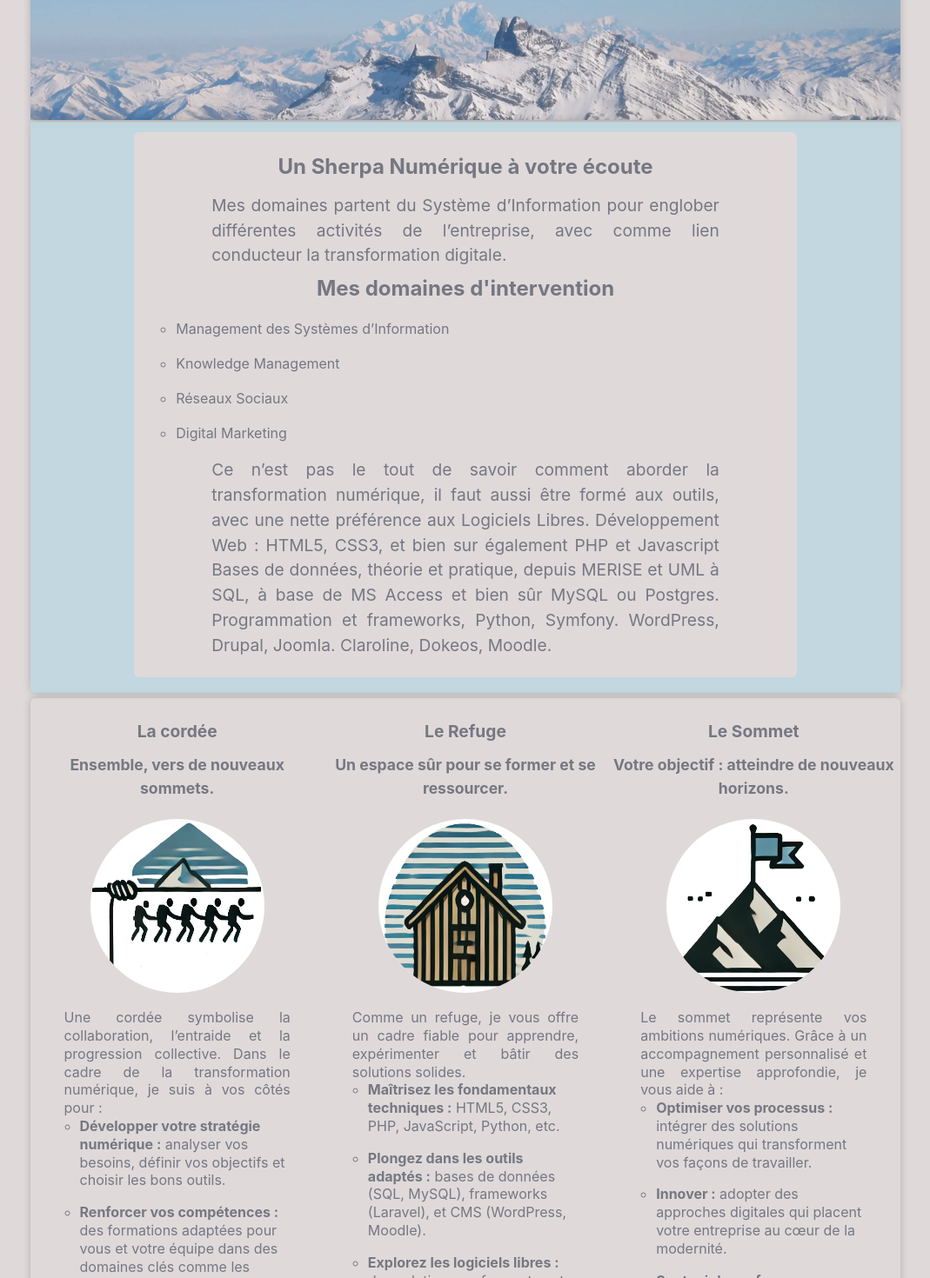
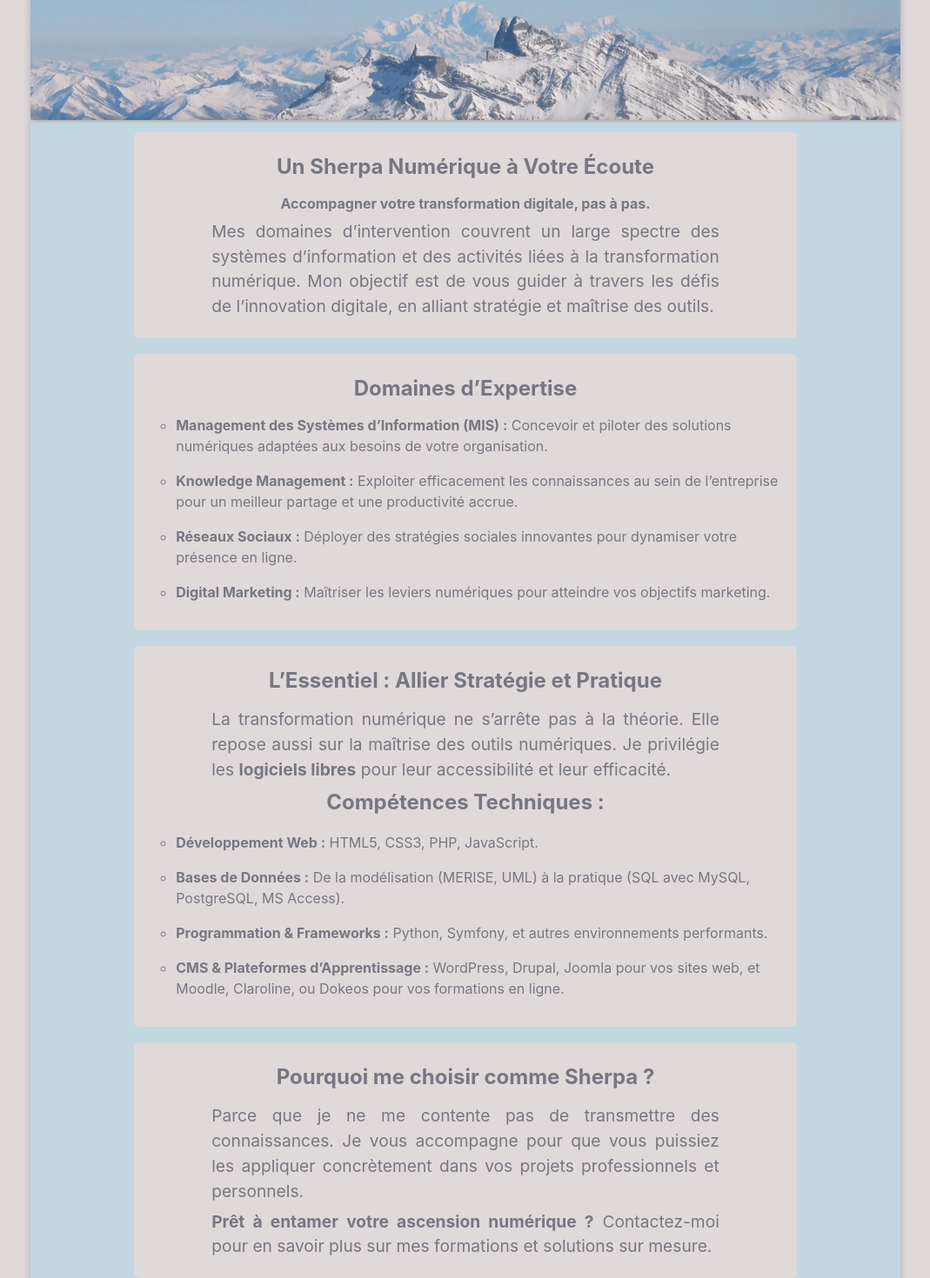
Before and after one commit to marcyves/marcyves.github.io, a React (Vite) app: page / in a window 1280 px wide. Shown: the part 259-1729 px from the top of the page at 87% size, without its empty margins (105-1174 px from the left). Built offline with nearby package versions, Linux system fonts and the light colour scheme.

Commit message:
nouveau texte page d'accueil

```diff
--- a/src/components/HomeText/index.jsx
+++ b/src/components/HomeText/index.jsx
@@ -4,27 +4,78 @@ function HomeText() {
   return (
     <section className="home-text">
       <article>
-        <h2>Un Sherpa Numérique à votre écoute</h2>
+        <h2>Un Sherpa Numérique à Votre Écoute</h2>
+        <strong>Accompagner votre transformation digitale, pas à pas.</strong>
         <p>
-          Mes domaines partent du Système d’Information pour englober
-          différentes activités de l’entreprise, avec comme lien conducteur la
-          transformation digitale.
+          Mes domaines d’intervention couvrent un large spectre des systèmes
+          d’information et des activités liées à la transformation numérique.
+          Mon objectif est de vous guider à travers les défis de l’innovation
+          digitale, en alliant stratégie et maîtrise des outils.
         </p>
-        <h3>Mes domaines d'intervention</h3>
+      </article>
+      <article>
+        <h2>Domaines d’Expertise</h2>
         <ul>
-          <li> Management des Systèmes d’Information</li>
-          <li>Knowledge Management</li>
-          <li>Réseaux Sociaux</li>
-          <li>Digital Marketing</li>
+          <li>
+            <strong>Management des Systèmes d’Information (MIS) :</strong>{" "}
+            Concevoir et piloter des solutions numériques adaptées aux besoins
+            de votre organisation.
+          </li>
+          <li>
+            <strong>Knowledge Management :</strong> Exploiter efficacement les
+            connaissances au sein de l’entreprise pour un meilleur partage et
+            une productivité accrue.
+          </li>
+          <li>
+            <strong>Réseaux Sociaux :</strong> Déployer des stratégies sociales
+            innovantes pour dynamiser votre présence en ligne.
+          </li>
+          <li>
+            <strong>Digital Marketing :</strong> Maîtriser les leviers
+            numériques pour atteindre vos objectifs marketing.
+          </li>
         </ul>
+      </article>
+      <article>
+        <h2>L’Essentiel : Allier Stratégie et Pratique</h2>
         <p>
-          Ce n’est pas le tout de savoir comment aborder la transformation
-          numérique, il faut aussi être formé aux outils, avec une nette
-          préférence aux Logiciels Libres. Développement Web : HTML5, CSS3, et
-          bien sur également PHP et Javascript Bases de données, théorie et
-          pratique, depuis MERISE et UML à SQL, à base de MS Access et bien sûr
-          MySQL ou Postgres. Programmation et frameworks, Python, Symfony.
-          WordPress, Drupal, Joomla. Claroline, Dokeos, Moodle.
+          La transformation numérique ne s’arrête pas à la théorie. Elle repose
+          aussi sur la maîtrise des outils numériques. Je privilégie les{" "}
+          <strong>logiciels libres</strong> pour leur accessibilité et leur
+          efficacité.
+        </p>
+        <h3>Compétences Techniques :</h3>
+        <ul>
+          <li>
+            <strong>Développement Web :</strong> HTML5, CSS3, PHP, JavaScript.
+          </li>
+          <li>
+            <strong>Bases de Données :</strong> De la modélisation (MERISE, UML)
+            à la pratique (SQL avec MySQL, PostgreSQL, MS Access).
+          </li>
+          <li>
+            <strong>Programmation & Frameworks :</strong> Python, Symfony, et
+            autres environnements performants.
+          </li>
+          <li>
+            <strong>CMS & Plateformes d’Apprentissage :</strong> WordPress,
+            Drupal, Joomla pour vos sites web, et Moodle, Claroline, ou Dokeos
+            pour vos formations en ligne.
+          </li>
+        </ul>
+      </article>
+      <article>
+        <h2>Pourquoi me choisir comme Sherpa ?</h2>
+
+        <p>
+          Parce que je ne me contente pas de transmettre des connaissances. Je
+          vous accompagne pour que vous puissiez les appliquer concrètement dans
+          vos projets professionnels et personnels.
+        </p>
+
+        <p>
+          <strong>Prêt à entamer votre ascension numérique ?</strong> Contactez-moi pour en savoir plus sur mes formations et solutions sur
+          mesure.
         </p>
       </article>
     </section>
```
